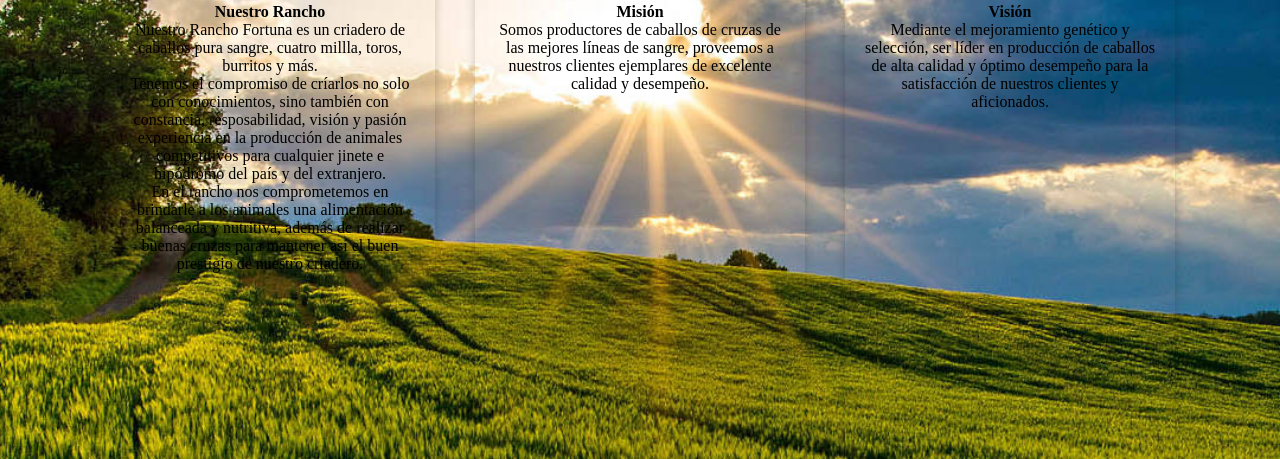
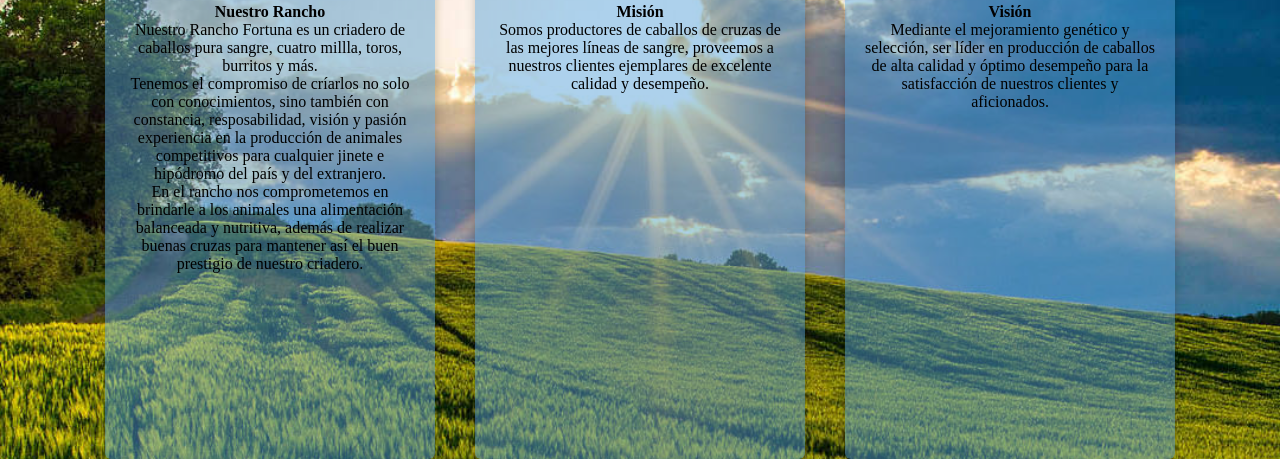
Before and after one commit to Monica-RT/Proyecto_NEyDW, a PHP site: page /RanchoFortuna.html in a window 1280 px wide. Shown: the part 777-1236 px from the top of the page. Run offline with PHP 8.4, Linux system fonts and the light colour scheme.

Commit message:
Update instalaciones.css

```diff
--- a/instalaciones.css
+++ b/instalaciones.css
@@ -228,6 +228,7 @@ body{
     width: 330px;
     height: 680px;
     border-radius: 6px;
+    background-color: #54a0d77a;
     box-shadow: 0px 1px 10px rgba(0, 0, 0, 0.2);
     overflow: hidden;
     margin: 20px;
```
